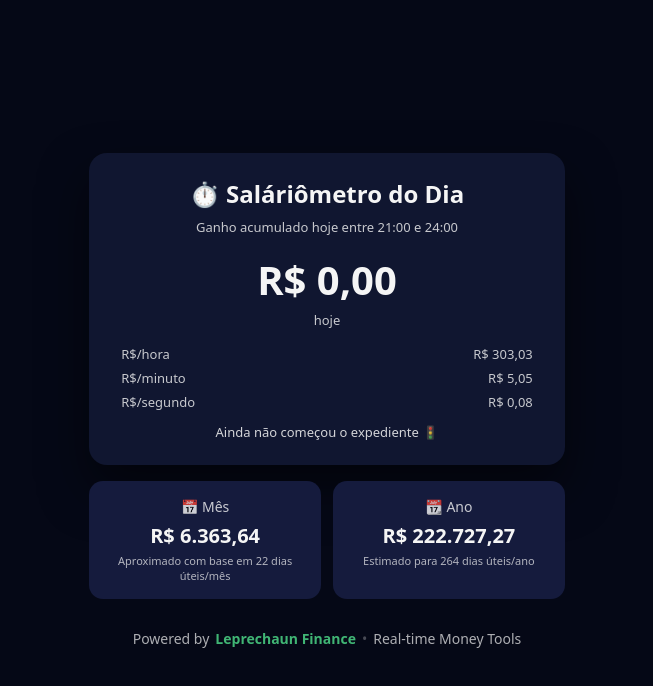
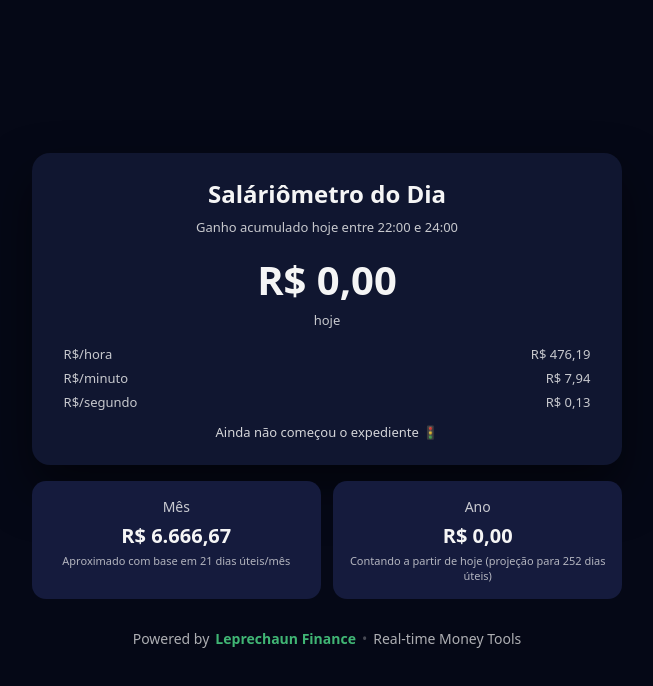
Before and after one commit to antonioscript/LeprechaunPayClock, a plain HTML site: page code/index.html in a window 1280 px wide. Shown: the whole page, without its empty margins (313-966 px from the left). Drawn offline with Linux system fonts and the light colour scheme.

Commit message:
feat: update version

```diff
--- a/code/index.html
+++ b/code/index.html
@@ -12,7 +12,7 @@
   <div class="container">
     <!-- Relógio principal: Dia -->
     <div class="main-card">
-      <h1>⏱️ Saláriômetro do Dia</h1>
+      <h1>Saláriômetro do Dia</h1>
       <div class="subtitle">
         Ganho acumulado hoje entre <span id="startTimeLabel"></span> e <span id="endTimeLabel"></span>
       </div>
@@ -39,13 +39,13 @@
     <!-- Relógios menores: Mês e Ano -->
     <div class="small-cards">
       <div class="small-card">
-        <div class="small-title">📅 Mês</div>
+        <div class="small-title"> Mês</div>
         <div class="small-value" id="earnedMonth">R$ 0,00</div>
         <div class="small-caption" id="monthCaption"></div>
       </div>
 
       <div class="small-card">
-        <div class="small-title">📆 Ano</div>
+        <div class="small-title"> Ano</div>
         <div class="small-value" id="earnedYear">R$ 0,00</div>
         <div class="small-caption" id="yearCaption"></div>
       </div>
--- a/code/script.js
+++ b/code/script.js
@@ -7,21 +7,26 @@ document.addEventListener("DOMContentLoaded", () => {
   const monthlySalary = 20000; // ajusta aqui
 
   // Dias úteis por mês (média)
-  const workDaysPerMonthConfig = 22;
+  const workDaysPerMonthConfig = 21;
 
-  // Horário de trabalho (agora em modo teste noturno)
-  const startHour = 21;  // 21:00
+  // Horário de trabalho (modo teste noturno)
+  const startHour = 22;  // 21:00
   const endHour = 24;    // 24:00 (meia-noite)
 
   // Ignorar sábado e domingo?
   const ignoreWeekends = true;
+
+  // Como o ano deve ser contado?
+  // "calendar" = desde 1º de janeiro
+  // "fromNow"  = começa a partir de hoje
+  const yearStartMode = "fromNow";
 
   // =============================
   // DERIVAÇÕES
   // =============================
 
   const dailySalary = monthlySalary / workDaysPerMonthConfig;
-  const yearlySalary = monthlySalary * 12;
+  const yearlySalary = monthlySalary * 12; // se quiser usar depois
 
   // lida com virada de dia (ex.: 21 → 24, ou 22 → 6)
   let totalWorkHours;
@@ -140,7 +145,7 @@ document.addEventListener("DOMContentLoaded", () => {
 
       const percentage = (progressToday * 100).toFixed(2);
       statusEl.textContent =
-        `Trabalho em andamento: ${percentage}% do dia concluído ⏳`;
+        `Trabalho em andamento: ${percentage}% do dia concluído`;
     }
 
     earnedTodayEl.textContent = formatCurrency(earnedToday);
@@ -174,7 +179,11 @@ document.addEventListener("DOMContentLoaded", () => {
       `Aproximado com base em ${estimatedWorkDaysMonth} dias úteis/mês`;
 
     // ----- ANO -----
-    const yearStart = new Date(year, 0, 1);
+    // Se "fromNow", começa hoje; se "calendar", começa em 1º de janeiro
+    const yearStart =
+      yearStartMode === "fromNow"
+        ? todayStart
+        : new Date(year, 0, 1);
 
     const completedWorkDaysInYear =
       countWorkDaysBetween(yearStart, todayStart) - (isWorkDay(today) ? 0 : 1);
@@ -193,8 +202,14 @@ document.addEventListener("DOMContentLoaded", () => {
     const earnedYear = totalWorkedSecondsYear * valuePerSecondYear;
 
     earnedYearEl.textContent = formatCurrency(earnedYear);
-    yearCaptionEl.textContent =
-      `Estimado para ${estimatedWorkDaysYear} dias úteis/ano`;
+
+    if (yearStartMode === "fromNow") {
+      yearCaptionEl.textContent =
+        `Contando a partir de hoje (projeção para ${estimatedWorkDaysYear} dias úteis)`;
+    } else {
+      yearCaptionEl.textContent =
+        `Estimado para ${estimatedWorkDaysYear} dias úteis/ano`;
+    }
   }
 
   // roda uma vez na entrada
```
